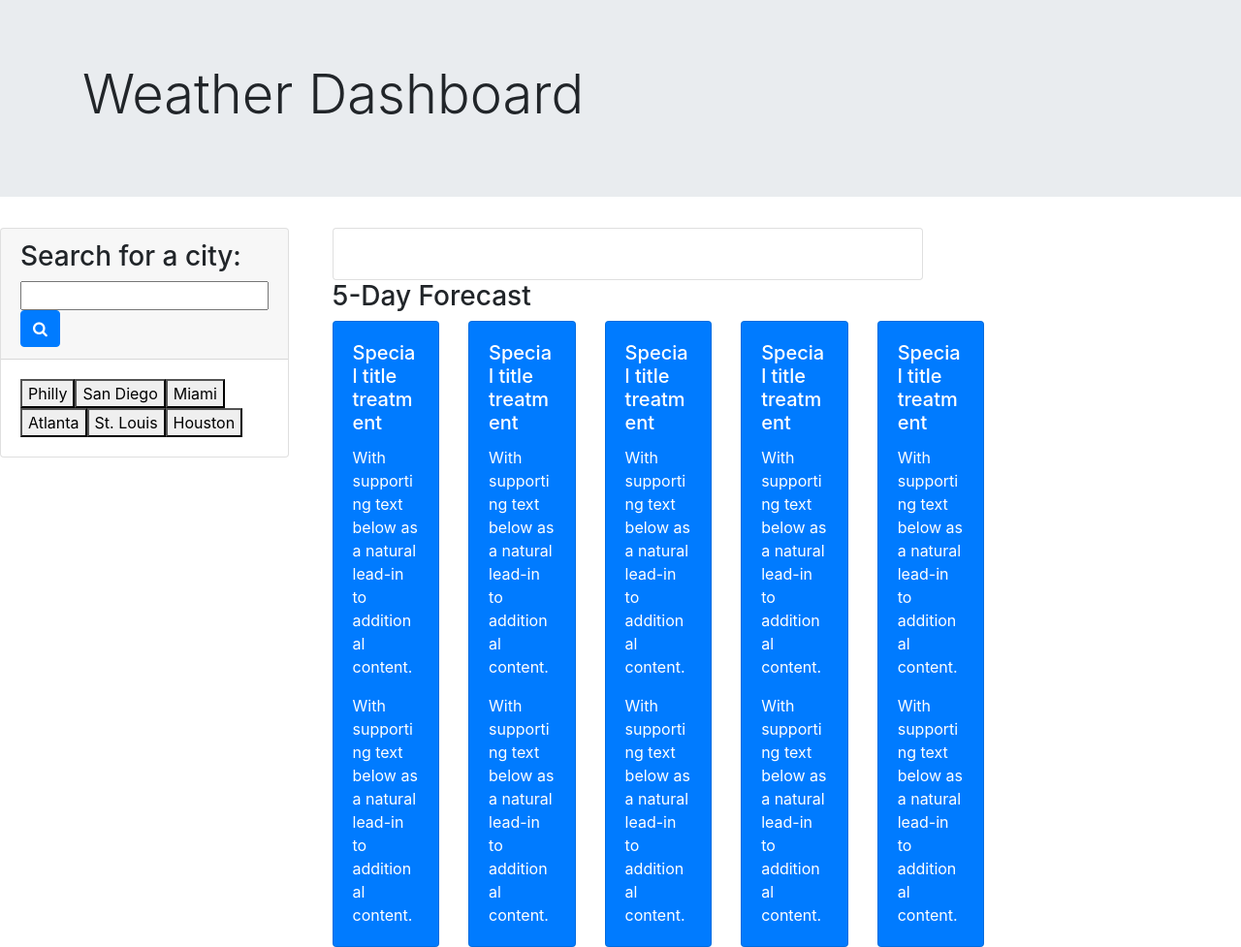
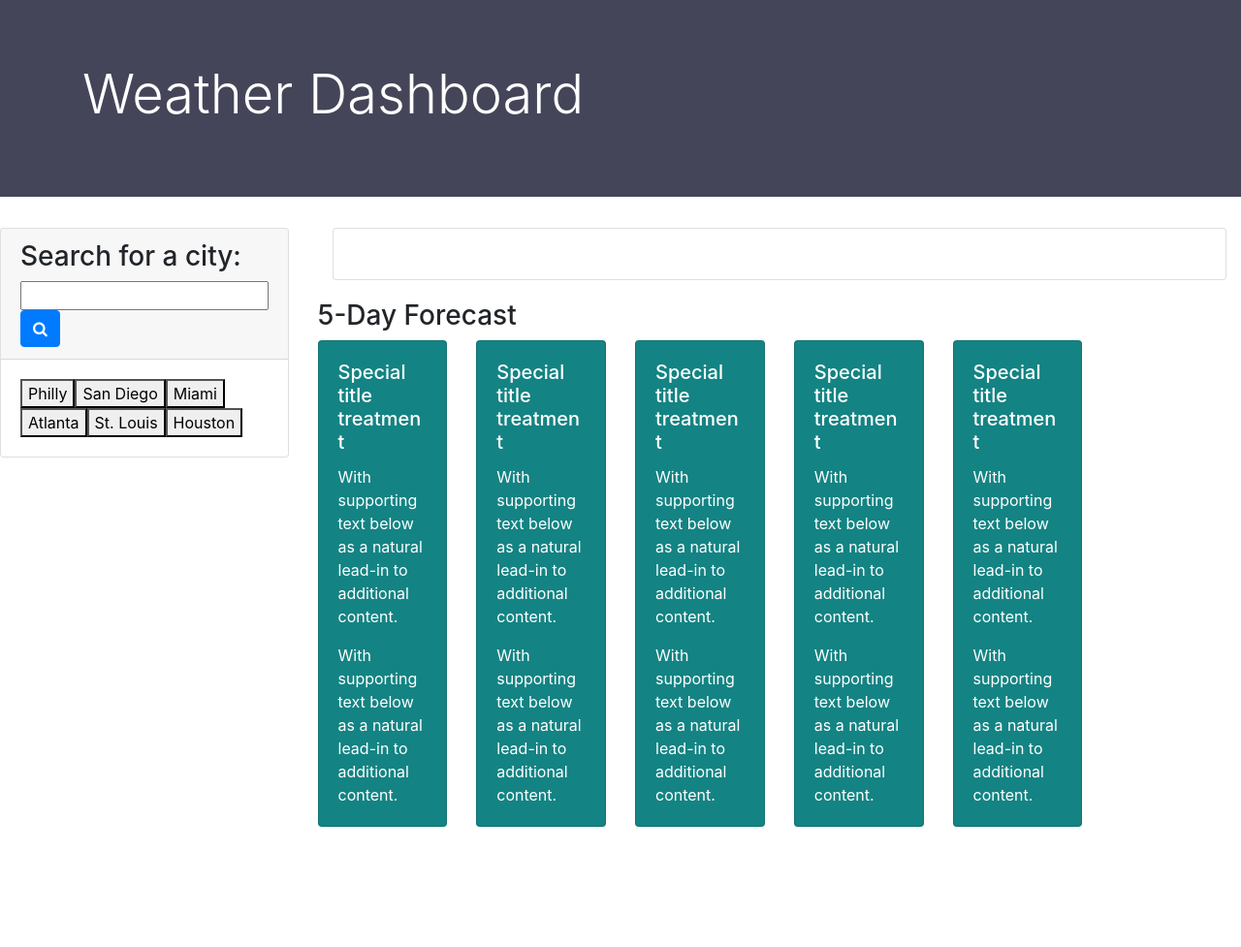
Before and after one commit to kevans0625/Weather-Dashboard, a plain HTML site: page index.html in a window 1280 px wide. Shown: the whole page at 97% size. After the commit the page ends 853 px from the top, so only its background shows below. Drawn offline with nearby package versions, Linux system fonts and the light colour scheme; no server answers.

Commit message:
Added style to layout.

```diff
--- /dev/null
+++ b/assets/style.css
@@ -0,0 +1,19 @@
+.jumbotron {
+    background: rgba(11, 11, 38, 0.762)!important;
+    color: white;
+
+}
+
+.btn-dark {
+    background: #e83f02d0;
+    width: 100%;
+    margin: 1px;
+    border: none;
+}
+.citydisplay {
+    margin-bottom: 20px!important;
+}
+.bg-primary {
+    background: rgb(20, 131, 131)!important;
+    justify-content: center;
+}
--- a/index.html
+++ b/index.html
@@ -10,8 +10,8 @@
     <!-- Bootstrap CSS -->
     <link rel="stylesheet" href="https://stackpath.bootstrapcdn.com/bootstrap/4.3.1/css/bootstrap.min.css"
         integrity="sha384-ggOyR0iXCbMQv3Xipma34MD+dH/1fQ784/j6cY/iJTQUOhcWr7x9JvoRxT2MZw1T" crossorigin="anonymous">
-    <!-- Originial CSS -->
-    <!-- <link rel="stylesheet" type="text/css" href="assets/style.css"> -->
+
+    <link rel="stylesheet" type="text/css" href="assets/style.css">
 </head>
 
 <body>
@@ -38,15 +38,17 @@
                 </div>
                 <!-- Rendered city buttons will get dumped here  -->
                 <div class="card-body city-view">
+                        <div class="btn-group-vertical">
                     <div class="newCity"></div>
                 </div>
                 </div>
             </div>
+        </div>
 
-        <div class="col-8">
+        <div class="col-9">
             <div class="container">
-                <div class="cover">
-                    <div class="card w-75">
+                <div class="cover citydisplay">
+                    <div class="card w-100">
                         <div class="card-body">
 
                             <h3 class="city card-title"></h3> <!-- use to display city date and icon -->
@@ -58,12 +60,13 @@
                         </div>
                     </div>
                 </div>
+                <div class="row">
+                <div class="cover w-100">
+                    <!-- use moment to display date in each -->
+                    <h3 class="forcast">5-Day Forecast</h3>
+                    <div class="row">
 
-                <div class="cover">
-                    <h3 class="forcast">5-Day Forecast</h3>
-                    <!-- use moment to display date in each -->
-                    <div class="row">
-                        <div class="col-sm-2">
+                        <div class="col-sm-2 ">
                             <div class="card text-white bg-primary ">
                                 <div class="card-body">
                                     <h5 class="card-title Day1">Special title treatment</h5>
@@ -75,7 +78,7 @@
                                 </div>
                             </div>
                         </div>
-                        <div class="col-sm-2">
+                        <div class="col-sm-2 ">
                             <div class="card text-white bg-primary ">
                                 <div class="card-body">
                                     <h5 class="card-title Day2">Special title treatment</h5>
@@ -87,7 +90,7 @@
                                 </div>
                             </div>
                         </div>
-                            <div class="col-sm-2">
+                        <div class="col-sm-2 ">
                             <div class="card text-white bg-primary ">
                                 <div class="card-body">
                                     <h5 class="card-title Day3">Special title treatment</h5>
@@ -99,7 +102,7 @@
                                 </div>
                             </div>
                         </div>
-                                <div class="col-sm-2">
+                        <div class="col-sm-2 ">
                             <div class="card text-white bg-primary ">
                                 <div class="card-body">
                                     <h5 class="card-title Day4">Special title treatment</h5>
@@ -111,7 +114,7 @@
                                 </div>
                             </div>
                         </div>
-                                    <div class="col-sm-2">
+                        <div class="col-sm-2 ">
                             <div class="card text-white bg-primary ">
                                 <div class="card-body">
                                     <h5 class="card-title Day5">Special title treatment</h5>
@@ -129,11 +132,13 @@
                 </div>
             </div>
         </div>
+    </div>
 
         <!-- JQuery JavaScript -->
         <script src="https://ajax.googleapis.com/ajax/libs/jquery/3.4.1/jquery.min.js"></script>
         <script src="https://cdnjs.cloudflare.com/ajax/libs/jquery/3.2.1/jquery.min.js"></script>
-        <script src="https://cdnjs.cloudflare.com/ajax/libs/moment.js/2.24.0/moment.min.js" integrity="sha256-4iQZ6BVL4qNKlQ27TExEhBN1HFPvAvAMbFavKKosSWQ=" crossorigin="anonymous"></script>
+        <script src="https://cdnjs.cloudflare.com/ajax/libs/moment.js/2.24.0/moment.min.js"
+            integrity="sha256-4iQZ6BVL4qNKlQ27TExEhBN1HFPvAvAMbFavKKosSWQ=" crossorigin="anonymous"></script>
         <!-- JavaScript -->
         <script type="text/javascript" src="assets/script.js"></script>
 </body>
```
Lines whose indentation alone changed are shown as unchanged.
